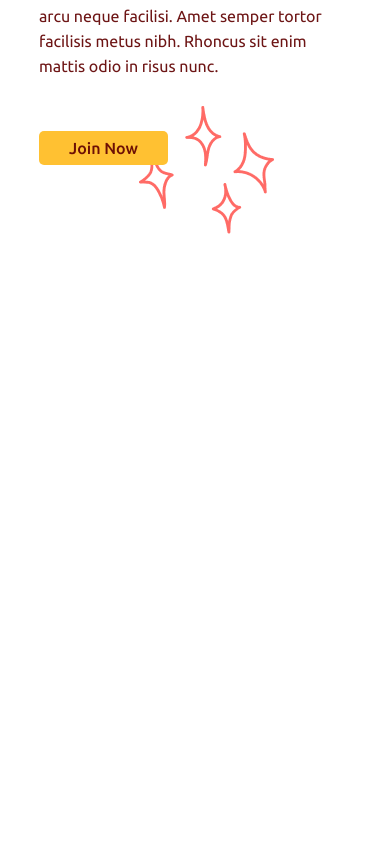
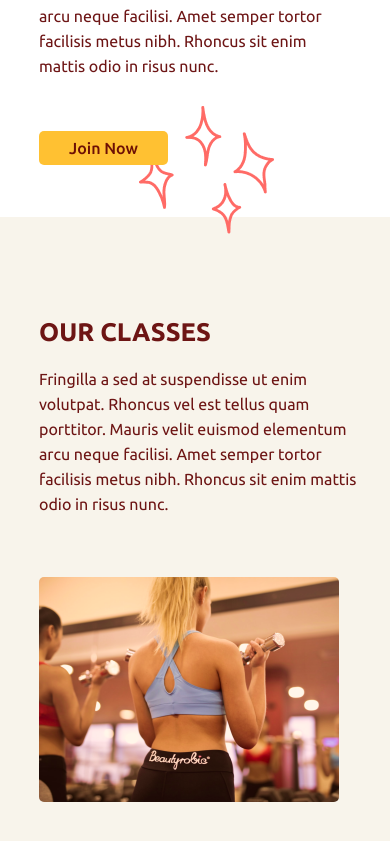
Before and after one commit to Mahdi-Shayan/fitness-gym, a React (Create React App) app: page / in a window 390 px wide. Shown: the part 2874-3715 px from the top of the page. Before the commit the page ends 3141 px from the top, so only its background shows below. Built offline with nearby package versions, Linux system fonts and the light colour scheme.

Commit message:
make full responsive Classes page

```diff
--- a/src/App.tsx
+++ b/src/App.tsx
@@ -5,6 +5,7 @@ import Nav from "./components/navbar/Nav";
 
 // context
 import { SelectPageProvider } from "./context/SelectPage";
+import OurClasses from "./pages/ourClasses/OurClasses";
 
 function App() {
   return (
@@ -14,6 +15,7 @@ function App() {
         <main>
           <Home />
           <Benefits />
+          <OurClasses />
         </main>
       </div>
     </SelectPageProvider>
--- /dev/null
+++ b/src/pages/ourClasses/OurClasses.tsx
@@ -0,0 +1,115 @@
+import { motion } from "framer-motion";
+
+// Images
+import image1 from "../../assets/images/image1.png";
+import image2 from "../../assets/images/image2.png";
+import image3 from "../../assets/images/image3.png";
+import image4 from "../../assets/images/image4.png";
+import image5 from "../../assets/images/image5.png";
+import image6 from "../../assets/images/image6.png";
+import { useSelected } from "../../context/SelectPage";
+
+// Type
+import { Context, Pages } from "../../shared/types";
+
+// Style
+import "./ourClasses.scss";
+
+interface ClassType {
+  name: string;
+  description?: string;
+  image: string;
+}
+
+const classes: Array<ClassType> = [
+  {
+    name: "Weight Training Classes",
+    description:
+      "Lorem ipsum dolor sit amet, consectetur adipiscing elit, sed do eiusmod tempor incididunt ut labore et dolore magna aliqua. Ut enim ad minim veniam, quis nostrud exercitation ullamco laboris nisi ut aliquip ex ea commodo consequat.",
+    image: image1,
+  },
+  {
+    name: "Yoga Classes",
+    image: image2,
+  },
+  {
+    name: "Ab Core Classes",
+    description:
+      "Lorem ipsum dolor sit amet, consectetur adipiscing elit, sed do eiusmod tempor incididunt ut labore et dolore magna aliqua. Ut enim ad minim veniam, quis nostrud exercitation ullamco laboris nisi ut aliquip ex ea commodo consequat.",
+    image: image3,
+  },
+  {
+    name: "Adventure Classes",
+    description:
+      "Lorem ipsum dolor sit amet, consectetur adipiscing elit, sed do eiusmod tempor incididunt ut labore et dolore magna aliqua. Ut enim ad minim veniam, quis nostrud exercitation ullamco laboris nisi ut aliquip ex ea commodo consequat.",
+    image: image4,
+  },
+  {
+    name: "Fitness Classes",
+    image: image5,
+  },
+  {
+    name: "Training Classes",
+    description:
+      "Lorem ipsum dolor sit amet, consectetur adipiscing elit, sed do eiusmod tempor incididunt ut labore et dolore magna aliqua. Ut enim ad minim veniam, quis nostrud exercitation ullamco laboris nisi ut aliquip ex ea commodo consequat.",
+    image: image6,
+  },
+];
+
+function OurClasses() {
+  const { setSelectedPage } = useSelected() as Context;
+
+  return (
+    <>
+      <motion.section
+        id="ourclasses"
+        onViewportEnter={() => {
+          setSelectedPage(Pages.OurClasses);
+        }}
+      >
+        <motion.div
+          className="header"
+          initial="hidden"
+          whileInView="visible"
+          viewport={{ once: true, amount: 0.5 }}
+          transition={{ delay: 0.1, duration: 0.5 }}
+          variants={{
+            hidden: { opacity: 0, x: -50 },
+            visible: { opacity: 1, x: 0 },
+          }}
+        >
+          <div className="title">
+            <h2>OUR CLASSES</h2>
+          </div>
+          <div className="des">
+            <p>
+              Fringilla a sed at suspendisse ut enim volutpat. Rhoncus vel
+              est tellus quam porttitor. Mauris velit euismod elementum
+              arcu neque facilisi. Amet semper tortor facilisis metus nibh.
+              Rhoncus sit enim mattis odio in risus nunc.
+            </p>
+          </div>
+        </motion.div>
+        <div className="classes">
+          {classes.map((c: ClassType, ind: number) => {
+            return (
+              <div key={ind} className="class">
+                <img src={c.image} alt={c.name} />
+                <div className="content">
+                  <div className="name">
+                    <h3>{c.name}</h3>
+                  </div>
+                  <div className="des">
+                    <p>{c.description}</p>
+                  </div>
+                </div>
+              </div>
+            );
+          })}
+        </div>
+      </motion.section>
+    </>
+  );
+}
+
+export default OurClasses;
--- /dev/null
+++ b/src/pages/ourClasses/ourClasses.scss
@@ -0,0 +1,69 @@
+@import "../../styles/config.scss";
+
+#ourclasses {
+  padding: 70px 80px 50px 80px;
+  .header {
+    .title {
+      font-size: clamp(17px, 2.8vw, 25px);
+      margin-bottom: 20px;
+      font-family: "bold";
+    }
+    .des {
+      max-width: 50rem;
+      line-height: 25px;
+    }
+  }
+  .classes {
+    display: flex;
+    gap: 25px;
+    margin: 60px 0;
+    overflow-x: auto;
+    overflow-y: hidden;
+    .class {
+      position: relative;
+      min-width: clamp(300px, 50vw, 400px);
+      .content {
+        position: absolute;
+        top: 0;
+        width: 100%;
+        height: 100%;
+        padding: 0 30px;
+
+        display: flex;
+        flex-direction: column;
+        align-items: center;
+        justify-content: center;
+        text-align: center;
+
+        background-color: $primary-500;
+        border-radius: 5px;
+        color: white;
+        line-height: 20px;
+        opacity: 0;
+        transition: .2s;
+        cursor: pointer;
+        z-index: 1;
+        &:hover {
+          opacity: .87;
+        }
+        .name {
+          margin-bottom: 20px;
+        }
+        .des {
+          font-size: clamp(14px, 1vw, 16px);
+        }
+      }
+      img {
+        position: relative;
+        width: 100%;
+        border-radius: 5px;
+        cursor: pointer;
+      }
+    }
+  }
+}
+@media screen and (max-width: 1100px){
+  #ourclasses {
+    padding: 50px 7% 50px 10%;
+  }
+}
--- a/src/styles/index.scss
+++ b/src/styles/index.scss
@@ -52,3 +52,23 @@ body {
     background-color: $gray-20;
   }
 }
+::-webkit-scrollbar {
+  width: 10px;
+  height: 10px;
+}
+
+/* Track */
+::-webkit-scrollbar-track {
+  background: #f1f1f1;
+}
+
+/* Handle */
+::-webkit-scrollbar-thumb {
+  background: $primary-300;
+  border-radius: 20px;
+}
+
+/* Handle on hover */
+::-webkit-scrollbar-thumb:hover {
+  background: $primary-300;
+}
```
